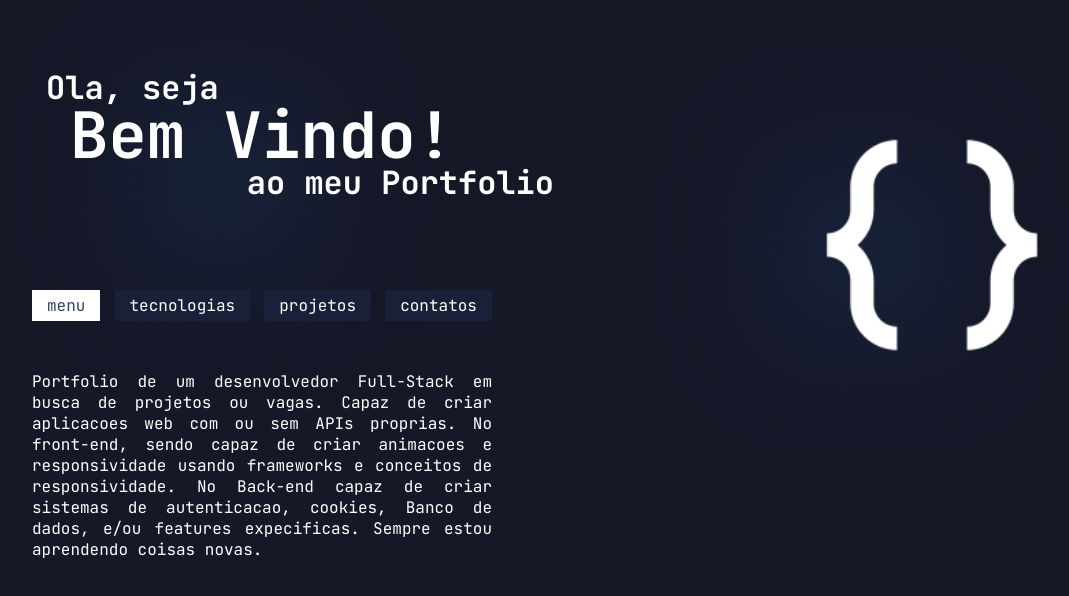
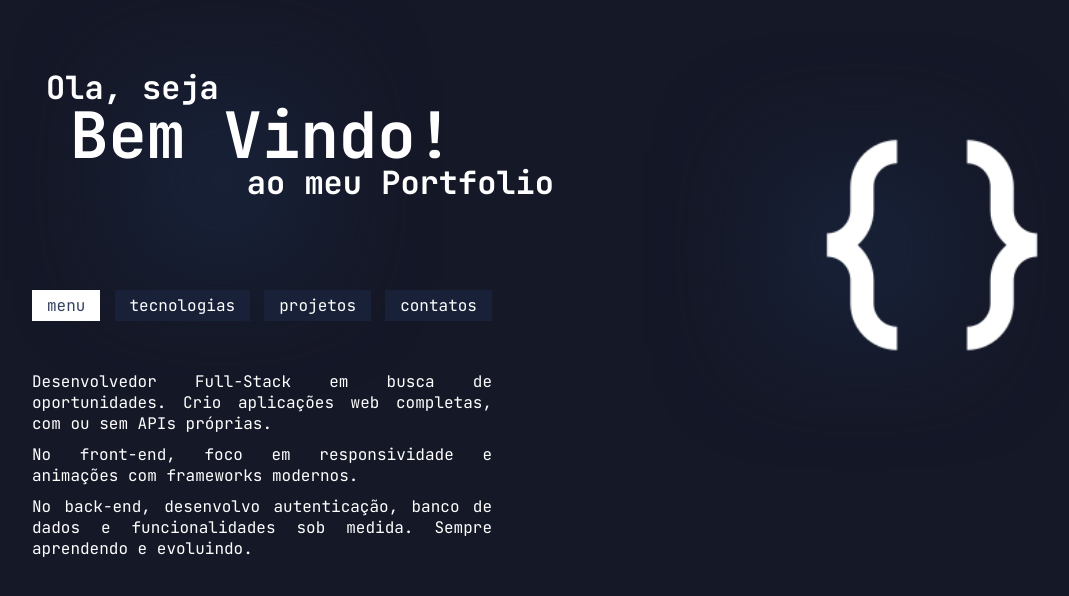
Before and after one commit to FerreiroINTZ/portfolio-v3, a React (Vite) app: page / in a window 1280 px wide. Shown: the top 596 px of the page, without its empty margins (28-1097 px from the left). Built offline with nearby package versions, Linux system fonts and the light colour scheme.

Commit message:
preenchido os campos sobre as tecnologias

```diff
--- a/src/App.jsx
+++ b/src/App.jsx
@@ -12,7 +12,6 @@ function App() {
   // contem a secao atual do site
 
   function changeTecnologieWay(vall){
-    console.log(vall)
     if(vall === "Front_End"){
       return "Back_End"
     }else if(vall === "Back_End"){
@@ -43,13 +42,10 @@ function App() {
   }, []);
 
   useEffect(() =>{
-    // console.log(rota.pathname.slice(1))
     const path = rota.pathname
-    console.log("Path: ", path)
     if(path == "/"){
       document.title = "Site | Menu"
     }else{
-      console.log("Rotaaaaaaaaaaaaaaaaaaaaaaaaaaaaa")
       document.title = `Site | ${path.slice(1)}`
     }
   }, [rota])
--- a/src/components/navBarr/navBarr.jsx
+++ b/src/components/navBarr/navBarr.jsx
@@ -15,7 +15,6 @@ function navBarr({page, setCurrentPage}) {
                 : false)
 
     useEffect(() =>{
-      console.log(path.pathname)
     }, [])
 
   function changePage(){
--- a/src/components/tecnologias/tecnologias.jsx
+++ b/src/components/tecnologias/tecnologias.jsx
@@ -1,7 +1,7 @@
 import React, { useEffect, useState } from "react";
 import "./tecnologias.css";
 
-import { useLocation, useOutletContext } from "react-router-dom";
+import { useOutletContext } from "react-router-dom";
 
 import Cards from "./tecnologias_cards.jsx";
 
@@ -15,11 +15,9 @@ const TecnologiesField = ({
   // Parte do codigo com o texto e o container com as tecnologias.
 
   const [tecnologiLabel, setTecnologieLabel] = useState(currentTecnologieWay.split("_"[0]))
-  // contera o valor atual da tecnologia,  mas formatado
+  // contera o valor atual da tecnologia, mas formatado
 
   useEffect(() => {
-    console.log("CurrentTecnologiWay: ", currentTecnologieWay);
-    console.log("tecnologieLabel: ", tecnologiLabel);
     const newLabel =
       `${currentTecnologieWay.split("_")[0]}
        ${currentTecnologieWay.split("_")[1]
@@ -34,37 +32,37 @@ const TecnologiesField = ({
         tecnologie: "JavaScript",
         img: "js.png",
         path: "front-end",
-        about: "",
+        about: "Uso bastante JavaScript para fazer requisições com fetch, tratar dados das minhas APIs e formatá-los. Também utilizo bastante os métodos de arrays e objetos, principalmente no contexto do React.",
       },
       {
         tecnologie: "HTML",
         img: "html-5.png",
         path: "front-end",
-        about: "",
+        about: "Mesmo sendo simples, o HTML é fundamental pela sua semântica, importante tanto para o SEO quanto para análises com ferramentas como o Google Analytics.",
       },
       {
         tecnologie: "CSS",
         img: "css-3.png",
         path: "front-end",
-        about: "",
+        about: "Uso o CSS para criar layouts responsivos e estilos estáticos. É uma base essencial para o UX, algo muito importante para conversão e experiência do usuário.",
       },
       {
         tecnologie: "React",
         img: "react-1.svg",
         path: "front-end",
-        about: "",
+        about: "Uso o React em projetos pessoais ou em casos onde o SEO não é prioridade. Além disso, ele serve como uma boa base para evoluir para o Next.js.",
       },
       {
         tecnologie: "Next",
         img: "next.jpg",
         path: "front-end",
-        about: "",
+        about: "O framework ideal hoje em dia para o SEO da pagina. Um pocuo complexo no comeco, mas bem mais valioso do que o React.",
       },
       {
         tecnologie: "Framer Motion",
         img: "framer-motion.svg",
         path: "front-end",
-        about: "",
+        about: "Uso o Framer Motion para criar animações suaves, seja em elementos ou com base no scroll, tornando a interface mais viva e interativa.",
       },
     ],
     Back_End: [
@@ -72,25 +70,25 @@ const TecnologiesField = ({
         tecnologie: "Node",
         img: "node-js.png",
         path: "back-end",
-        about: "",
+        about: "Uso o Node.js no back-end para criar APIs e também para processar ou salvar dados em massa no banco de dados.",
       },
       {
         tecnologie: "Postgres",
         img: "postgres.png",
         path: "back-end",
-        about: "",
+        about: "Banco de dados relacional que utilizo quando preciso de maior controle sobre dados e integridade nas relações entre tabelas.",
       },
       {
         tecnologie: "MongoDB",
         img: "mongoDB.png",
         path: "back-end",
-        about: "",
+        about: "Utilizo o MongoDB quando preciso de flexibilidade na estrutura dos dados. Ótimo para protótipos e projetos com estrutura dinâmica.",
       },
       {
         tecnologie: "Fastify",
         img: "fastify.jpg",
         path: "back-end",
-        about: "",
+        about: "Framework que uso para criar APIs de forma rápida e eficiente. Suporta bem recursos como cookies, WebSockets e headers personalizados.",
       },
     ],
     tools:[
@@ -98,31 +96,31 @@ const TecnologiesField = ({
         tecnologie: "Git",
         img: "git.png",
         path: "ferramentas",
-        about: "",
+        about: "Indispensável para controle de versão e organização dos meus projetos, além de facilitar o trabalho em equipe.",
       },
       {
         tecnologie: "Figma",
         img: "figma.webp",
         path: "ferramentas",
-        about: "",
+        about: "Uso o Figma para prototipar interfaces dos meus projetos. Mesmo não sendo minha especialidade, sempre começo o design por aqui antes de codar.",
       },
       {
         tecnologie: "Notion",
         img: "notion.png",
         path: "ferramentas",
-        about: "",
+        about: "Uso o Notion para organizar minhas tarefas e acompanhar o progresso dos projetos. Me ajuda a manter foco e ter uma visão clara do que falta concluir.",
       },
       {
         tecnologie: "dbDiagram",
         img: "dbDiagram.webp",
         path: "ferramentas",
-        about: "",
+        about: "Uso o dbDiagram para planejar a estrutura do banco de dados. Facilita a visualização das entidades, relacionamentos e dados necessários.",
       },
       {
         tecnologie: "Vite",
         img: "vite.png",
         path: "ferramentas",
-        about: "",
+        about: "Ferramenta que agiliza a criação de projetos em React, evitando configurações manuais. Também oferece recursos modernos que otimizam o desenvolvimento.",
       }
     ]
   };
@@ -144,6 +142,7 @@ const TecnologiesField = ({
                 img={x.img}
                 tecnologie={x.tecnologie}
                 path={x.path}
+                about={x.about}
                 selectTecnologie={setCurrentTecnologie}
               />
               // cards do container
--- a/src/components/tecnologias/tecnologias_cards.jsx
+++ b/src/components/tecnologias/tecnologias_cards.jsx
@@ -1,6 +1,6 @@
 import React from "react";
 
-function tecnologias_cards({ img , tecnologie, path, selectTecnologie}) {
+function tecnologias_cards({ img , tecnologie, path, selectTecnologie, about}) {
   return (
     <li>
       <input
@@ -11,7 +11,7 @@ function tecnologias_cards({ img , tecnologie, path, selectTecnologie}) {
       />
       <label
         htmlFor={`tecnologies_cards_inp-${img}`}
-        onClick={() => selectTecnologie({tecnologie, img, path})}
+        onClick={() => selectTecnologie({tecnologie, img, path, about})}
         >
         <div className="logo"><img src={`/${path}/${img}`} alt={tecnologie} /></div>
       </label>
--- a/src/components/text/text.jsx
+++ b/src/components/text/text.jsx
@@ -2,14 +2,21 @@ import React from "react";
 
 function text() {
   return (
-    <p>
-      Portfolio de um desenvolvedor Full-Stack em busca de projetos ou vagas.
-      Capaz de criar aplicacoes web com ou sem APIs proprias. No front-end,
-      sendo capaz de criar animacoes e responsividade usando frameworks e
-      conceitos de responsividade. No Back-end capaz de criar sistemas de
-      autenticacao, cookies, Banco de dados, e/ou features expecificas. Sempre
-      estou aprendendo coisas novas.
+    <>
+    <p className="texto-menu">
+      Desenvolvedor Full-Stack em busca de oportunidades. Crio aplicações web
+      completas, com ou sem APIs próprias.
     </p>
+    <p className="texto-menu">
+      No front-end, foco em responsividade
+      e animações com frameworks modernos.
+    </p>
+    <p className="texto-menu">
+      No back-end, desenvolvo autenticação,
+      banco de dados e funcionalidades sob medida. Sempre aprendendo e
+      evoluindo.
+    </p>
+    </>
   );
 }
 
--- a/src/index.css
+++ b/src/index.css
@@ -114,8 +114,9 @@ nav{
   }
 }
 
-p{
+.texto-menu{
   width: 460px;
+  margin-top: 10px;
   text-align: justify;
 }
 
--- a/vite.config.js
+++ b/vite.config.js
@@ -3,6 +3,6 @@ import react from '@vitejs/plugin-react'
 
 // https://vite.dev/config/
 export default defineConfig({
-  base: "/portfolio_Full-Stack",
+  // base: "/portfolio_Full-Stack",
   plugins: [react()],
 })
```
Also changed, not shown: src/style.css (deleted), 1 other file (tests, documents, lock files or other folders).
